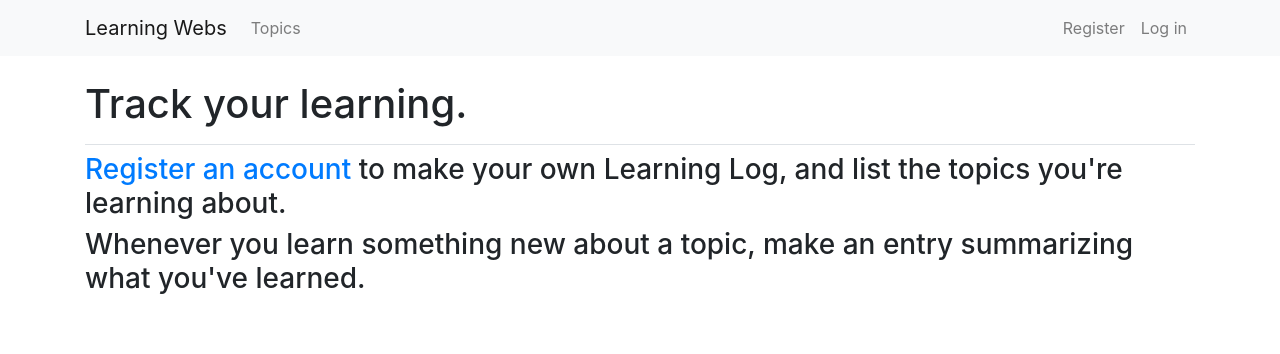
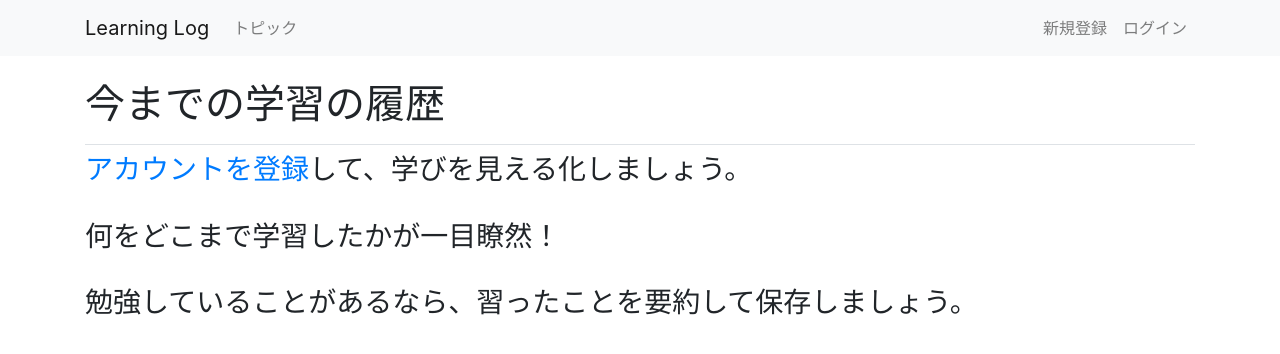
Before and after one commit to RyuseiTaniguchi/learning_log, a Django app: template learning_webs/templates/learning_webs/index.html in a window 1280 px wide. Shown: the top 354 px of the page. Run offline with Django 3.2, Linux system fonts and the light colour scheme; the template is opened without the code that fills it, so the values that code supplies are empty; some libraries are stand-ins or nearby versions.

Commit message:
translated to Japanese

```diff
--- a/learning_webs/templates/learning_webs/base.html
+++ b/learning_webs/templates/learning_webs/base.html
@@ -17,7 +17,7 @@
     <!-- Navbar -->
     <nav class="navbar navbar-expand-lg navbar-light bg-light">
         <div class="container">
-            <a class="navbar-brand" href="{% url 'learning_webs:index' %}">Learning Webs</a>
+            <a class="navbar-brand" href="{% url 'learning_webs:index' %}">Learning Log</a>
             <button class="navbar-toggler" type="button" data-toggle="collapse"
                     data-target="#navbarNav" aria-controls="navbarNav" aria-expanded="false"
                     aria-label="Toggle navigation">
@@ -26,23 +26,23 @@
             <div class="collapse navbar-collapse" id="navbarNav">
                 <ul class="navbar-nav mr-auto">
                     <li class="nav-item">
-                        <a class="nav-link" href="{% url 'learning_webs:topics' %}">Topics</a>
+                        <a class="nav-link" href="{% url 'learning_webs:topics' %}">トピック</a>
                     </li>
                 </ul>
                 <ul class="navbar-nav">
                     {% if user.is_authenticated %}
                         <li class="nav-item">
-                            <a class="navbar-text">Hello, {{user.username}}</a>
+                            <a class="navbar-text">こんにちは、 {{user.username}}さん</a>
                         </li>
                         <li class="nav-item">
-                            <a class="nav-link" href="{% url 'users:logout' %}">Log out</a>
+                            <a class="nav-link" href="{% url 'users:logout' %}">ログアウト</a>
                         </li>
                     {% else %}
                         <li class="nav-item">
-                            <a class="nav-link" href="{% url 'users:register' %}">Register</a>
+                            <a class="nav-link" href="{% url 'users:register' %}">新規登録</a>
                         </li>
                         <li class="nav-item">
-                            <a class="nav-link" href="{% url 'users:login'%}">Log in</a>
+                            <a class="nav-link" href="{% url 'users:login'%}">ログイン</a>
                         </li>
                     {% endif %}
                 </ul>
--- a/learning_webs/templates/learning_webs/edit_entry.html
+++ b/learning_webs/templates/learning_webs/edit_entry.html
@@ -10,7 +10,7 @@
     {% load bootstrap4 %}
 
     {% block header %}
-        <h2>Edit Entry: <a href="{% url 'learning_webs:topic' topic.id %}">{{ topic }}</a></h2>
+        <h2>ログの編集: <a href="{% url 'learning_webs:topic' topic.id %}">{{ topic }}</a></h2>
     {% endblock header %}
 
     {% block content %}
@@ -19,7 +19,7 @@
             {% bootstrap_form form %}
 
             {% buttons %}
-                <button name="submit" class="btn btn-outline-primary btn-lg">Save Changes</button>
+                <button name="submit" class="btn btn-outline-primary btn-lg">更新</button>
             {% endbuttons %}
             </form>
     {% endblock content %}
--- a/learning_webs/templates/learning_webs/index.html
+++ b/learning_webs/templates/learning_webs/index.html
@@ -8,25 +8,24 @@
 {% extends "learning_webs/base.html" %}
 {% block header %}
     <div class="janbotoro">
-        <h1>Track your learning.</h1>
+        <h1>今までの学習の履歴</h1>
     </div>
 {% endblock header %}
 
 {% block content %}
     {% if user.is_authenticated %}
     <h3>
-        <p>Let's get started from <a href="{% url 'learning_webs:topics' %}">Topics</a>.</p>
+        <p><a href="{% url 'learning_webs:topics' %}">トピック</a>から始めましょう。</p>
     </h3>
     {% else %}
         <h3>
-            <a href="{% url 'users:register' %}">Register an account</a> to make
-     your own Learning Log, and list the topics you're learning about.
+            <a href="{% url 'users:register' %}">アカウントを登録</a>して、学びを見える化しましょう。
+            <br><br>何をどこまで学習したかが一目瞭然！
         </h3>
     {% endif %}
-
+    <br>
     <h3>
-        Whenever you learn something new about a topic, make an entry
- summarizing what you've learned.
+        勉強していることがあるなら、習ったことを要約して保存しましょう。
     </h3>
 {% endblock content %}
 </body>
--- a/learning_webs/templates/learning_webs/new_entry.html
+++ b/learning_webs/templates/learning_webs/new_entry.html
@@ -2,7 +2,7 @@
 <html lang="en">
 <head>
     <meta charset="UTF-8">
-    <title>New Entry</title>
+    <title>新しい履歴</title>
 </head>
 <body>
 
@@ -19,7 +19,7 @@
         {% bootstrap_form form %}
 
         {% buttons %}
-        <button name='submit' class="btn btn-outline-primary btn-lg">add entry</button>
+        <button name='submit' class="btn btn-outline-primary btn-lg">追加</button>
         {% endbuttons %}
     </form>
 
--- a/learning_webs/templates/learning_webs/new_topic.html
+++ b/learning_webs/templates/learning_webs/new_topic.html
@@ -10,7 +10,7 @@
 {% load bootstrap4 %}
 
 {% block header %}
-    <h2>Add a New Topic</h2>
+    <h2>新しいトピックを追加</h2>
 {% endblock header %}
 
 {% block content %}
@@ -19,7 +19,7 @@
         {% bootstrap_form form %}
 
         {% buttons %}
-        <button name="submit" class="btn btn-outline-primary btn-lg">add topic</button>
+        <button name="submit" class="btn btn-outline-primary btn-lg">追加</button>
         {% endbuttons %}
 
     </form>
--- a/learning_webs/templates/learning_webs/topic.html
+++ b/learning_webs/templates/learning_webs/topic.html
@@ -13,14 +13,14 @@
 
     {% block content %}
         <p>
-            <a href="{% url 'learning_webs:new_entry' topic.id %}">add new entry</a>
+            <a href="{% url 'learning_webs:new_entry' topic.id %}">履歴を追加</a>
         </p>
         <ul>
             {% for entry in entries %}
             <div class="card mb-3">
                 <div class="card-header">
                     {{ entry.date_added|date:'M d, Y H:i' }}
-                    <a class="float-right" href="{% url 'learning_webs:edit_entry' entry.id %}">edit entry</a>
+                    <a class="float-right" href="{% url 'learning_webs:edit_entry' entry.id %}">編集</a>
                 </div>
 
                 <div class="card-body">
@@ -30,7 +30,7 @@
 
             {% empty %}
                 <li>
-                    There are no entries for this topic yet.
+                    まだこのトピックには履歴がありません。
                 </li>
             {% endfor %}
         </ul>
--- a/learning_webs/templates/learning_webs/topics.html
+++ b/learning_webs/templates/learning_webs/topics.html
@@ -8,7 +8,7 @@
     {% extends "learning_webs/base.html" %}
 
     {% block header %}
-        <h1>Topics</h1>
+        <h1>トピック一覧</h1>
     {% endblock header %}
 
 
@@ -19,10 +19,10 @@
             <h4><a href="{% url 'learning_webs:topic' topic.id %}">{{ topic }}</a></h4>
         </li>
         {% empty %}
-        <li>No topics have been added yet.</li>
+        <li>まだトピックは追加されていません。</li>
         {% endfor %}
     </ul>
-    <h4><a href="{% url 'learning_webs:new_topic' %}">Add a new topic:</a></h4>
+    <h4><a href="{% url 'learning_webs:new_topic' %}">トピックの追加</a></h4>
     {% endblock content %}
 </body>
 </html>
--- a/users/templates/users/login.html
+++ b/users/templates/users/login.html
@@ -10,21 +10,21 @@
     {% load bootstrap4 %}
 
     {% block header %}
-        <h3>Log in to your account.</h3>
+        <h3>ログイン</h3>
     {% endblock header %}
 
 
     {% block content %}
 
     {% if form.errors %}
-        <p>Your username and password didn't match. Please try again.</p>
+        <p>ユーザーネームもしくはパスワードが正しくありません。</p>
     {% endif %}
 
     <form method="post" action="{% url 'users:login' %}" class="form col-4">
         {% csrf_token %}
         {% bootstrap_form form %}
         {% buttons %}
-            <button name="submit" class="btn btn-outline-primary btn-lg">log in</button>
+            <button name="submit" class="btn btn-outline-primary btn-lg">ログイン</button>
         {% endbuttons %}
         <input type="hidden" name="next" value="{% url 'learning_webs:index' %}" />
     </form>
--- a/users/templates/users/register.html
+++ b/users/templates/users/register.html
@@ -10,7 +10,7 @@
     {% load bootstrap4 %}
 
     {% block header %}
-        <h2>Register</h2>
+        <h2>Regi新規登録</h2>
     {% endblock header %}
 
     {% block content %}
@@ -19,7 +19,7 @@
         {% bootstrap_form form %}
 
         {% buttons %}
-            <button name="submit" class="btn btn-outline-primary btn-lg">register</button>
+            <button name="submit" class="btn btn-outline-primary btn-lg">登録</button>
         {% endbuttons %}
 
         <input type="hidden" name="next" value="{% url 'learning_webs:index' %}" />
```
